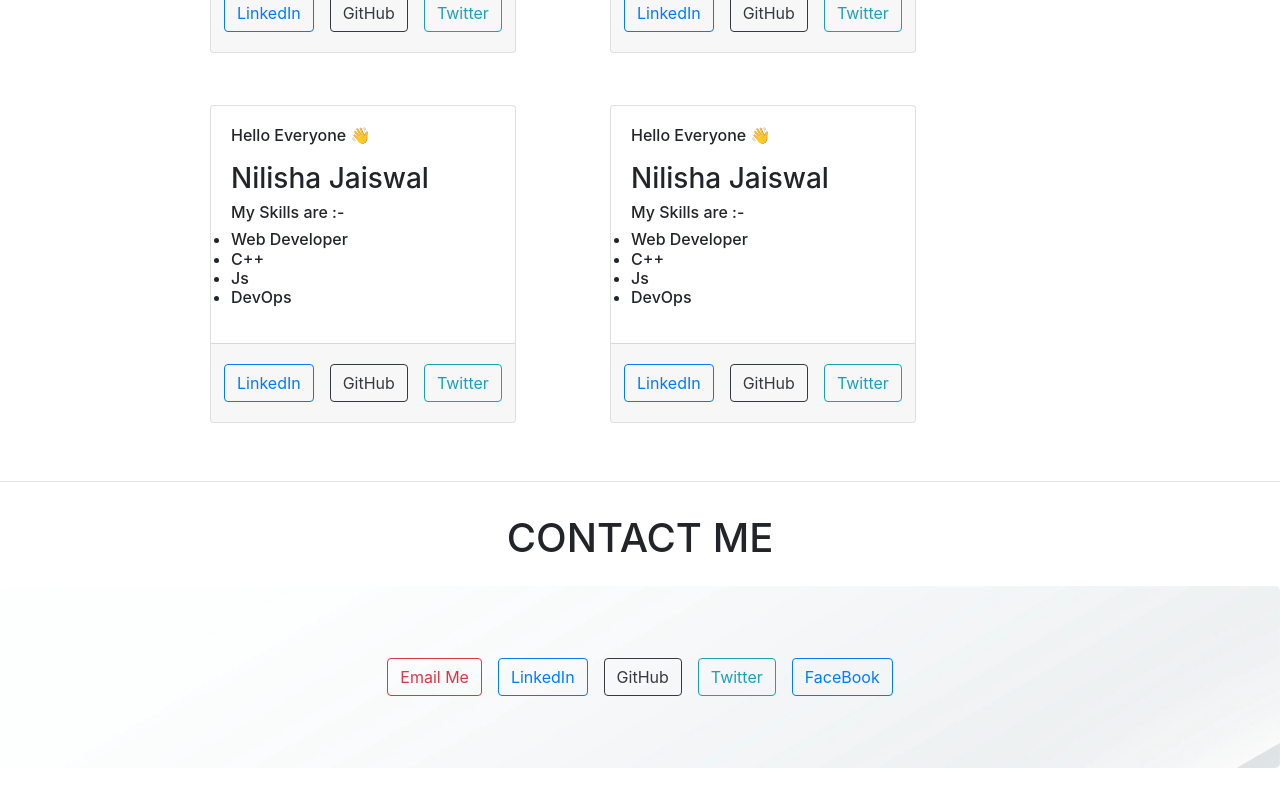
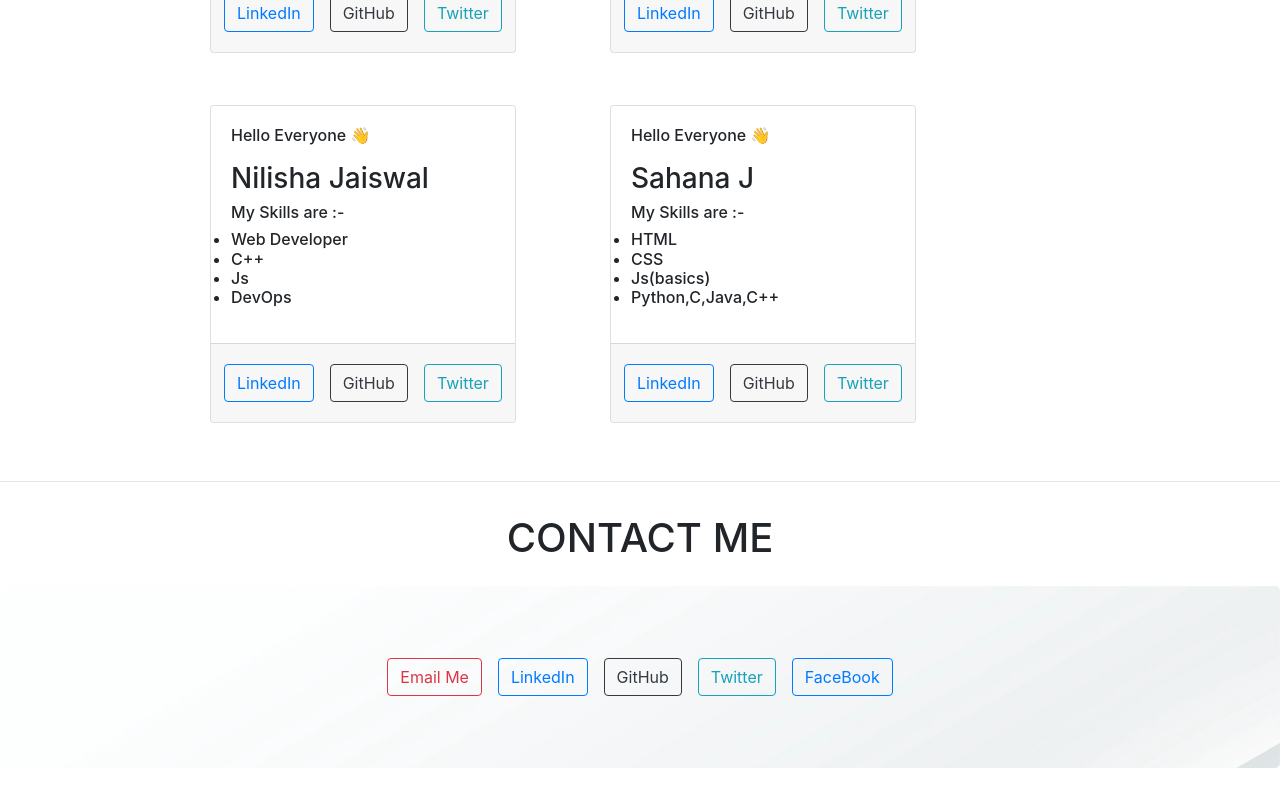
Before and after one commit to Aman1905/I-am-Contributor, a React (Create React App) app: page / in a window 1280 px wide. Shown: the part 787-1587 px from the top of the page. Built offline with nearby package versions, Linux system fonts and the light colour scheme.

Commit message:
Update Content.js

```diff
--- a/src/Content.js
+++ b/src/Content.js
@@ -54,16 +54,16 @@ const Content = () => {
         l_link="https://www.linkedin.com/in/nilisha-jaiswal-7980061b2/"
         g_link="https://github.com/nilisha-jais"
         t_link ="https://twitter.com/jaiswal_nilu05" />
-
-     <Cards
-        sname="Nilisha Jaiswal"
-        skill1="Web Developer"
-        skill2="C++"
-        skill3="Js"
-        skill4="DevOps"
+      <Cards
+        sname="Sahana J"
+        skill1="HTML"
+        skill2="CSS"
+        skill3="Js(basics)"
+        skill4="Python,C,Java,C++"
         l_link="https://www.linkedin.com/in/nilisha-jaiswal-7980061b2/"
         g_link="https://github.com/nilisha-jais"
         t_link ="https://twitter.com/jaiswal_nilu05" />
+
 
 
     </div>
```
